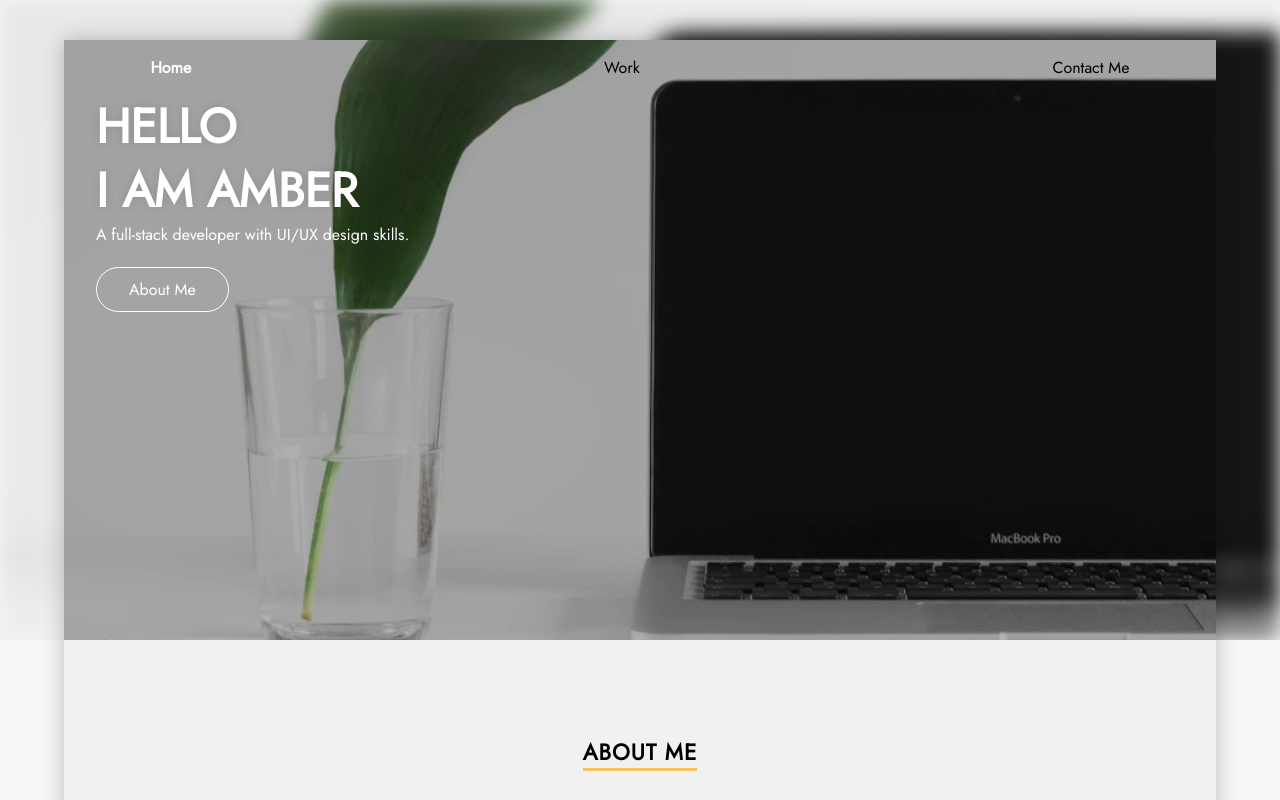
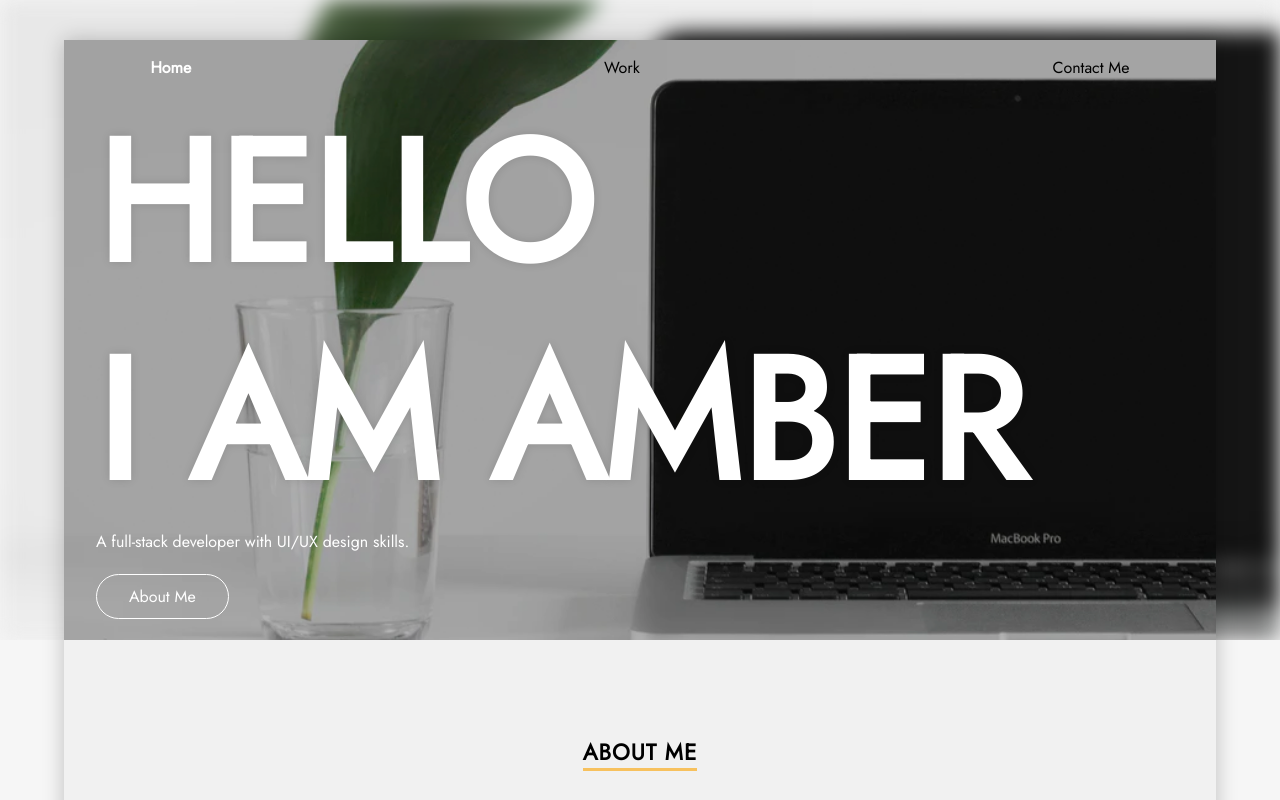
Before and after one commit to amberyiyao/amberyiyao, a React (Create React App) app: page / in a window 1280 px wide. Shown: the top 800 px of the page. Built offline with nearby package versions, Linux system fonts and the light colour scheme; some icons are missing.

Commit message:
modify style

```diff
--- a/src/css/Home/ContactMe.css
+++ b/src/css/Home/ContactMe.css
@@ -68,6 +68,7 @@
 
 .contactMeTextarea{
     height: 6rem;
+  font-family: 'Jost' ,-apple-system, BlinkMacSystemFont, 'Segoe UI', Roboto, Oxygen, Ubuntu, Cantarell, 'Open Sans', 'Helvetica Neue', sans-serif;
 }
 
 .contactMeInput::placeholder,.contactMeTextarea::placeholder{
--- a/src/css/Home/Header.css
+++ b/src/css/Home/Header.css
@@ -75,14 +75,19 @@
     font-size: rem;
 }
 
+
 .homeHeaderContentSelf{
     font-weight: 900;
-    font-size: 3rem;
+    font-size: 13.3vw;
     color: white;
     text-shadow: 0px 0px 10px rgba(0, 0, 0, 0.123);
     z-index: 1;
-    line-height: 4rem;
+    line-height: 17vw;
 }
+/*
+.homeHeaderHello{
+    font-size: 9vw;
+} */
 
 .homeHeaderContentBack{
     background-color: black;
```
